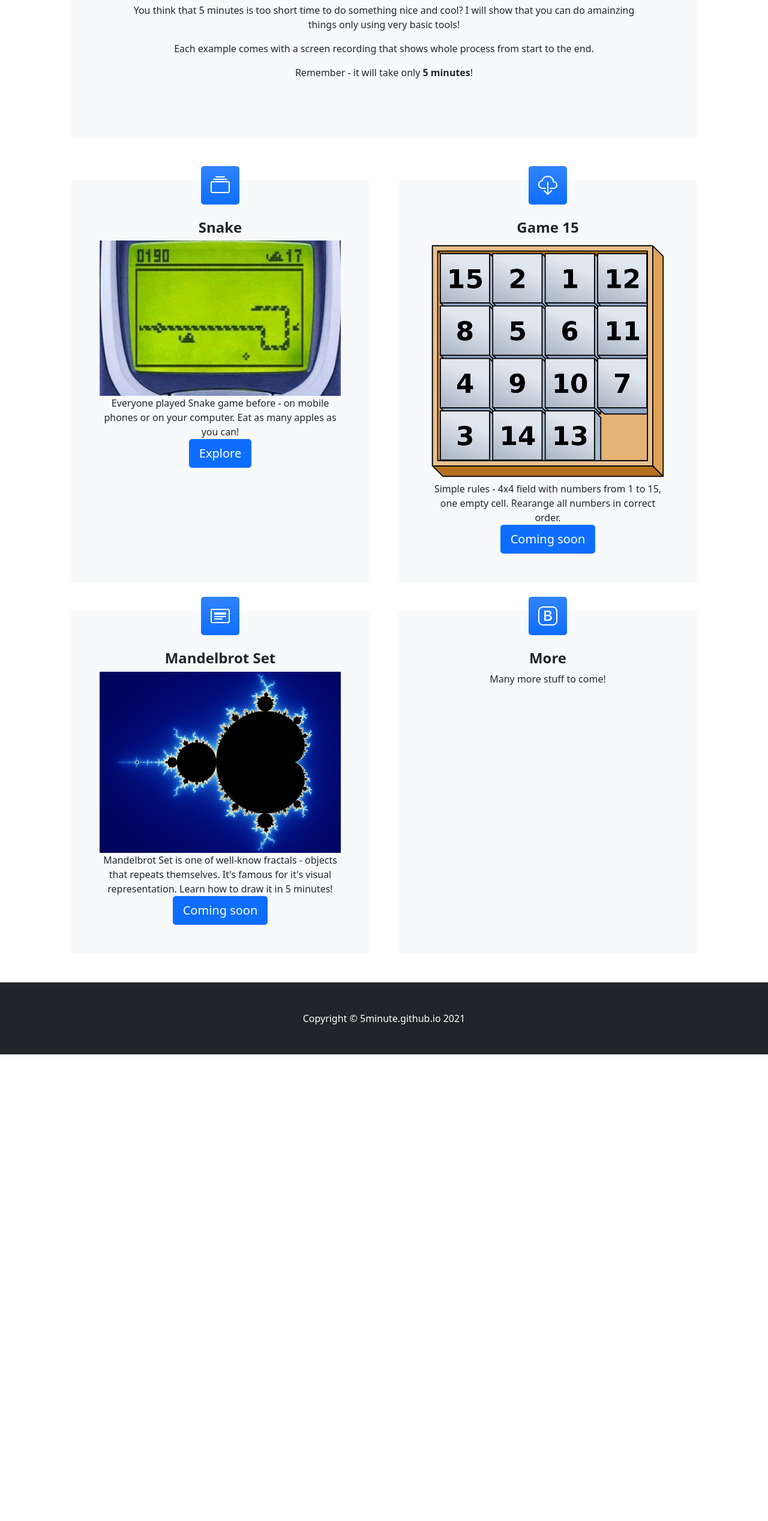
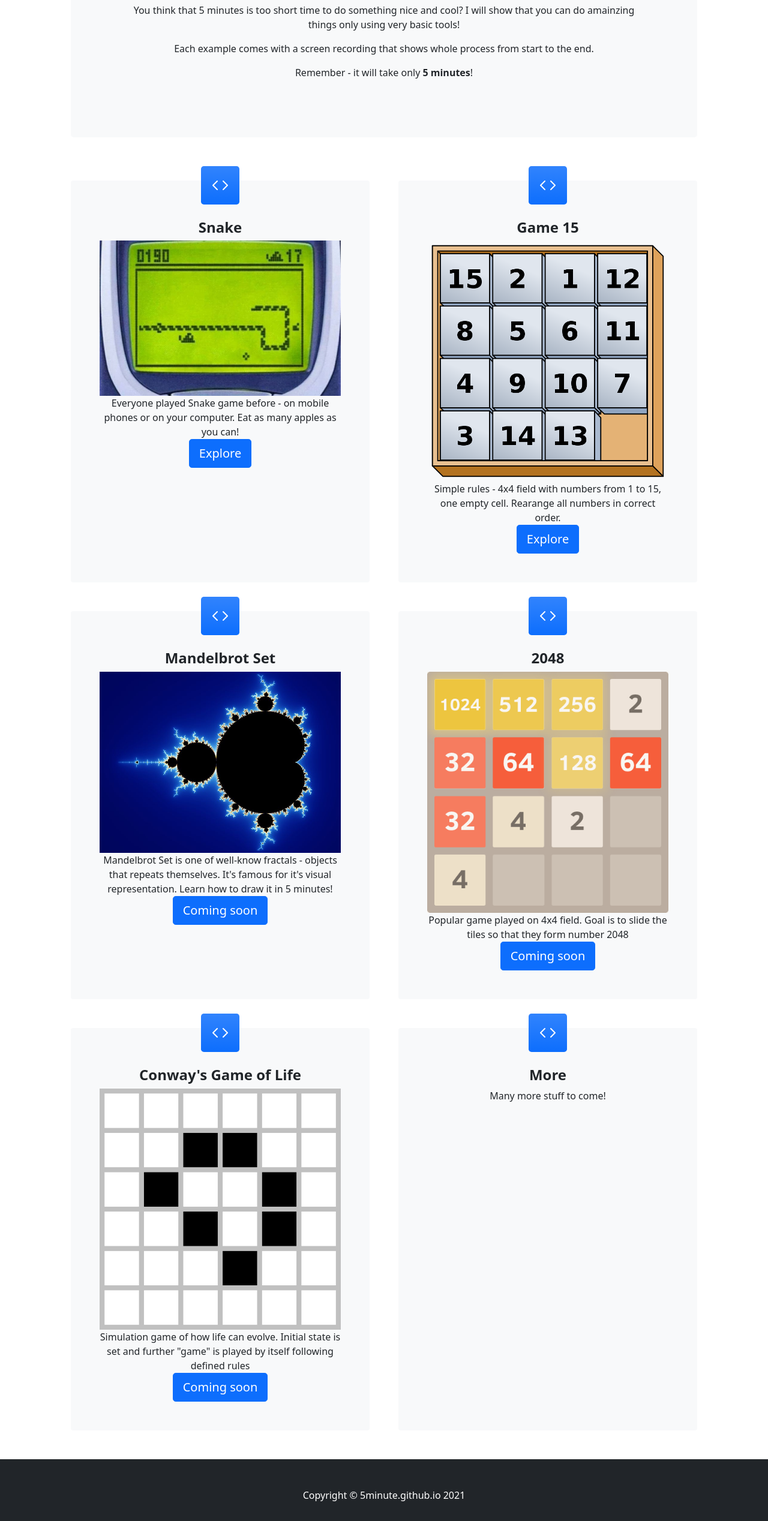
Before and after one commit to 5minute/5minute.github.io, a plain HTML site: page index.html in a window 1280 px wide. Shown: the part 261-2797 px from the top of the page at 60% size. Before the commit the page ends 2019 px from the top, so only its background shows below. Drawn offline with nearby package versions, Linux system fonts and the light colour scheme.

Commit message:
More images, game15

```diff
--- a/index.html
+++ b/index.html
@@ -57,7 +57,7 @@
                     <div class="col-lg-6 col-xxl-4 mb-5">
                         <div class="card bg-light border-0 h-100">
                             <div class="card-body text-center p-4 p-lg-5 pt-0 pt-lg-0">
-                                <div class="feature bg-primary bg-gradient text-white rounded-3 mb-4 mt-n4"><i class="bi bi-collection"></i></div>
+                                <div class="feature bg-primary bg-gradient text-white rounded-3 mb-4 mt-n4"><i class="bi bi-code"></i></div>
                                 <h2 class="fs-4 fw-bold">Snake</h2>
                                 <img class="img-fluid" src="assets/snake.jpeg" />
                                 <p class="mb-0">Everyone played Snake game before - on mobile phones or on your computer. Eat as many apples as you can!</p>
@@ -68,18 +68,18 @@
                     <div class="col-lg-6 col-xxl-4 mb-5">
                         <div class="card bg-light border-0 h-100">
                             <div class="card-body text-center p-4 p-lg-5 pt-0 pt-lg-0">
-                                <div class="feature bg-primary bg-gradient text-white rounded-3 mb-4 mt-n4"><i class="bi bi-cloud-download"></i></div>
+                                <div class="feature bg-primary bg-gradient text-white rounded-3 mb-4 mt-n4"><i class="bi bi-code"></i></div>
                                 <h2 class="fs-4 fw-bold">Game 15</h2>
                                 <img class="img-fluid" src="assets/game15.png" />
                                 <p class="mb-0">Simple rules - 4x4 field with numbers from 1 to 15, one empty cell. Rearange all numbers in correct order.</p>
-                                <a class="btn btn-primary btn-lg" href="#!">Coming soon</a>
+                                <a class="btn btn-primary btn-lg" href="game15.html">Explore</a>
                             </div>
                         </div>
                     </div>
                     <div class="col-lg-6 col-xxl-4 mb-5">
                         <div class="card bg-light border-0 h-100">
                             <div class="card-body text-center p-4 p-lg-5 pt-0 pt-lg-0">
-                                <div class="feature bg-primary bg-gradient text-white rounded-3 mb-4 mt-n4"><i class="bi bi-card-heading"></i></div>
+                                <div class="feature bg-primary bg-gradient text-white rounded-3 mb-4 mt-n4"><i class="bi bi-code"></i></div>
                                 <h2 class="fs-4 fw-bold">Mandelbrot Set</h2>
                                 <img class="img-fluid" src="assets/mandelbrot.jpeg" />
                                 <p class="mb-0">Mandelbrot Set is one of well-know fractals - objects that repeats themselves. It's famous for it's visual representation. Learn how to draw it in 5 minutes!</p>
@@ -90,7 +90,29 @@
                     <div class="col-lg-6 col-xxl-4 mb-5">
                         <div class="card bg-light border-0 h-100">
                             <div class="card-body text-center p-4 p-lg-5 pt-0 pt-lg-0">
-                                <div class="feature bg-primary bg-gradient text-white rounded-3 mb-4 mt-n4"><i class="bi bi-bootstrap"></i></div>
+                                <div class="feature bg-primary bg-gradient text-white rounded-3 mb-4 mt-n4"><i class="bi bi-code"></i></div>
+                                <h2 class="fs-4 fw-bold">2048</h2>
+                                <img class="img-fluid" src="assets/2048.png" />
+                                <p class="mb-0">Popular game played on 4x4 field. Goal is to slide the tiles so that they form number 2048</p>
+                                <a class="btn btn-primary btn-lg" href="#!">Coming soon</a>
+                            </div>
+                        </div>
+                    </div>
+                    <div class="col-lg-6 col-xxl-4 mb-5">
+                        <div class="card bg-light border-0 h-100">
+                            <div class="card-body text-center p-4 p-lg-5 pt-0 pt-lg-0">
+                                <div class="feature bg-primary bg-gradient text-white rounded-3 mb-4 mt-n4"><i class="bi bi-code"></i></div>
+                                <h2 class="fs-4 fw-bold">Conway's Game of Life</h2>
+                                <img class="img-fluid" src="assets/game_of_life.png" />
+                                <p class="mb-0">Simulation game of how life can evolve. Initial state is set and further "game" is played by itself following defined rules</p>
+                                <a class="btn btn-primary btn-lg" href="#!">Coming soon</a>
+                            </div>
+                        </div>
+                    </div>
+                    <div class="col-lg-6 col-xxl-4 mb-5">
+                        <div class="card bg-light border-0 h-100">
+                            <div class="card-body text-center p-4 p-lg-5 pt-0 pt-lg-0">
+                                <div class="feature bg-primary bg-gradient text-white rounded-3 mb-4 mt-n4"><i class="bi bi-code"></i></div>
                                 <h2 class="fs-4 fw-bold">More</h2>
                                 <p class="mb-0">Many more stuff to come!</p>
                             </div>
```
Also changed, not shown: game15.html (added, +77 -0 lines), assets/2048.png (added), assets/game_of_life.png (added).
